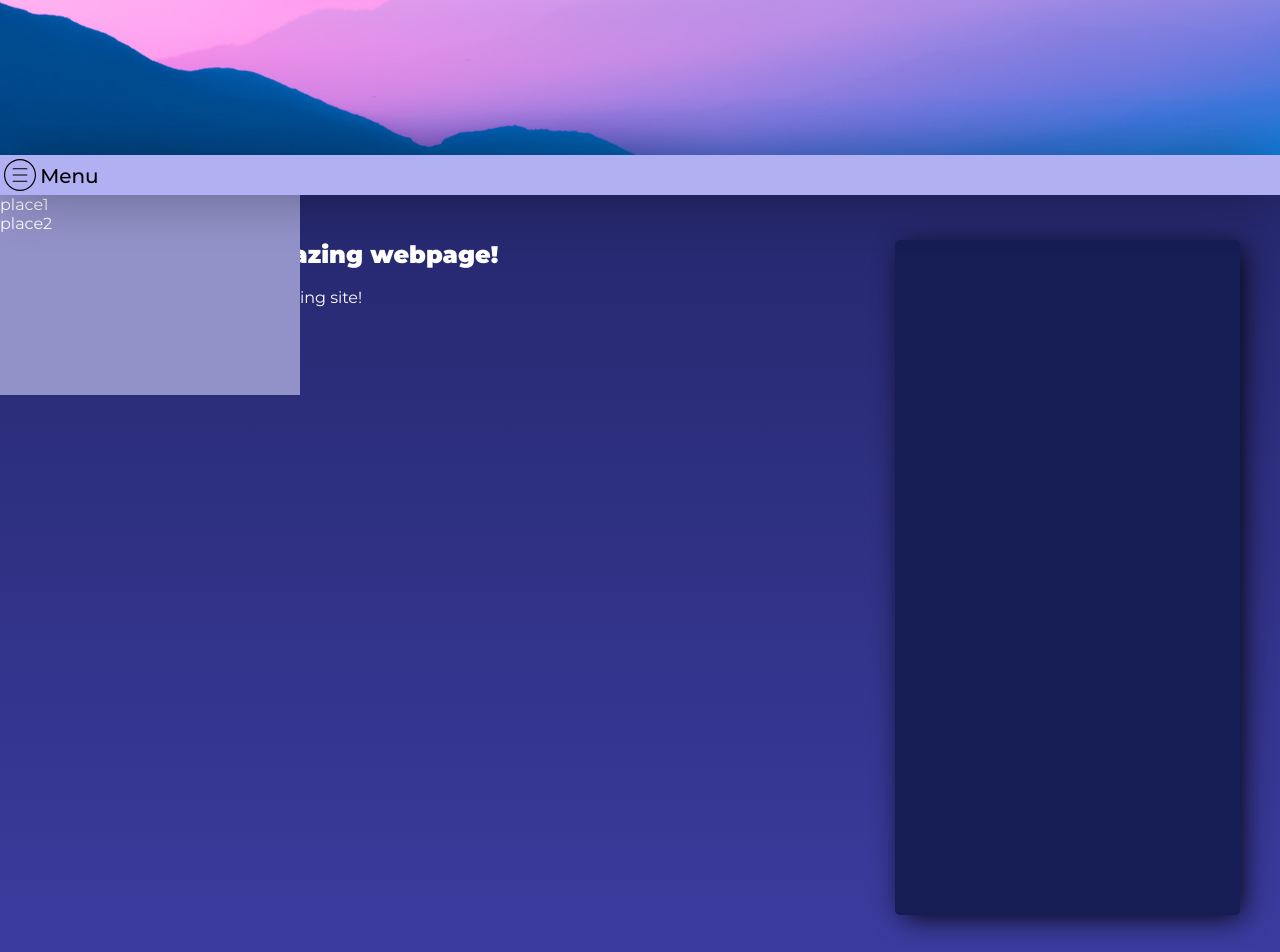
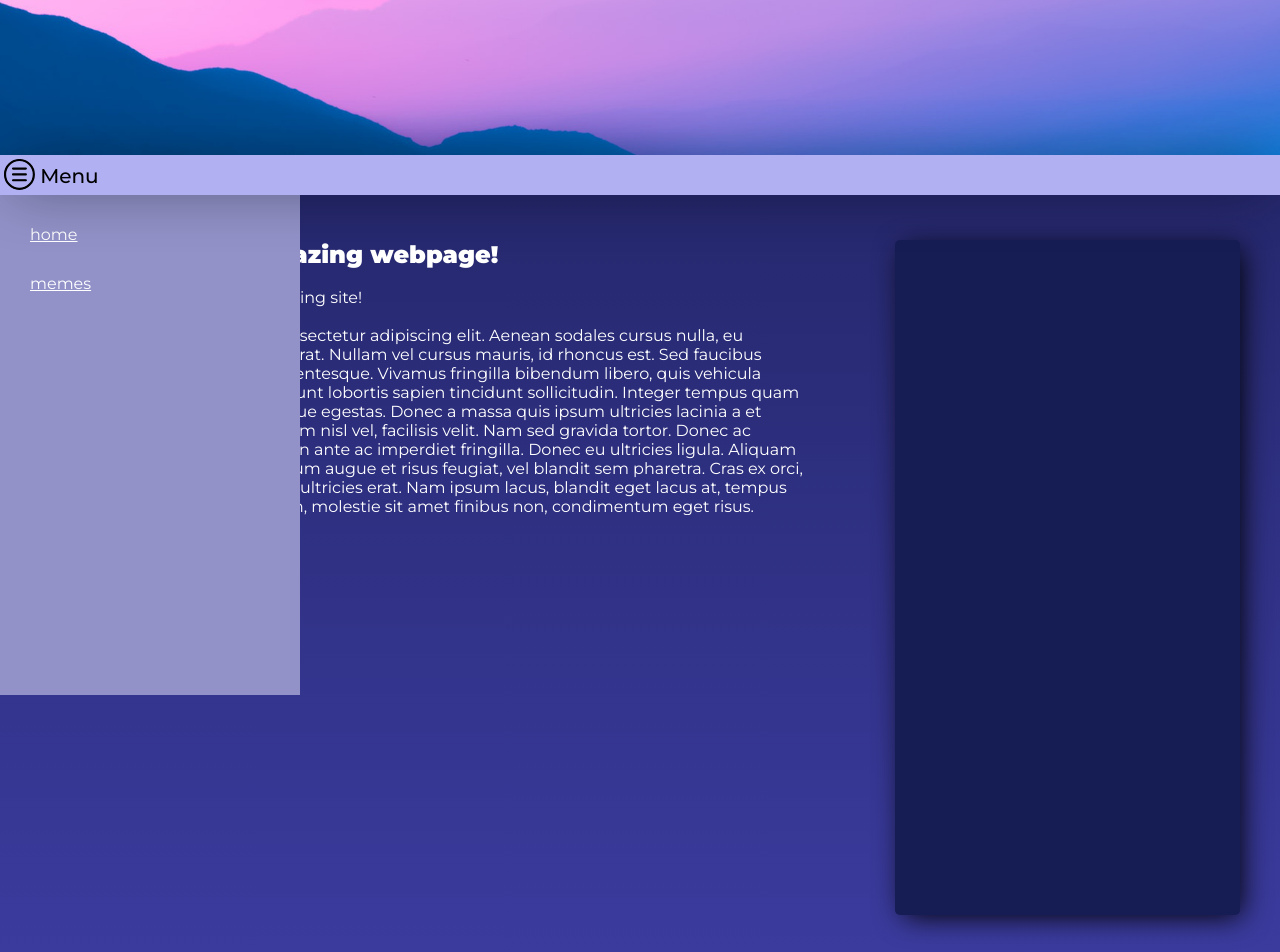
Before and after one commit to FrederikBRoth/RevampedWebsite, a React (Create React App) app: page / in a window 1280 px wide. Shown: the part 605-1557 px from the top of the page. Built offline with nearby package versions, Linux system fonts and the light colour scheme.

Commit message:
Changed img to svg
Created PageLink component to make links

```diff
--- a/public/MainStyle.css
+++ b/public/MainStyle.css
@@ -31,7 +31,8 @@ footer {
 	padding: 4px;
 }
 
-footer img {
+footer svg {
+	position: relative;
 	height: 100%;
 }
 
@@ -51,16 +52,30 @@ Navbar CSS
 */
 .navbar-popup {
 	position: fixed;
-	bottom: -200px;
+	bottom: -500px;
 	left: 0;
-	height: 200px;
+	height: 500px;
 	width: 300px;
 	background-color: rgb(146, 146, 201);
 	transition: bottom 0.5s;
 }
 
+.navbar-popup p {
+	margin: 30px;
+}
+
 .navbar-popup.open-nav {
 	bottom: 40px;
+}
+
+.nav-icon {
+	stroke: black;
+	stroke-width: 2;
+	transition: stroke 0.3s;
+}
+
+.nav-icon:hover {
+	stroke: rgb(107, 107, 224);
 }
 
 /*
@@ -132,4 +147,5 @@ Title CSS
 	grid-area: main;
 	margin: 40px;
 	margin-bottom: 80px;
+	overflow: auto;
 }
--- a/public/index.html
+++ b/public/index.html
@@ -7,7 +7,8 @@
 			href="https://fonts.googleapis.com/css?family=Montserrat:400,500,900&display=swap"
 			rel="stylesheet"
 		/>
-		<link rel="stylesheet" type="text/css" href="MainStyle.css" />
+		<link rel="stylesheet" type="text/css" href="/MainStyle.css" />
+		<link rel="stylesheet" type="text/css" href="/scrollStyle.css" />
 		<meta name="viewport" content="width=device-width, initial-scale=1" />
 		<meta name="theme-color" content="#000000" />
 		<meta
--- /dev/null
+++ b/public/scrollStyle.css
@@ -0,0 +1,31 @@
+::-webkit-scrollbar {
+	width: 9px;
+	height: 9px;
+}
+::-webkit-scrollbar-button {
+	width: 0px;
+	height: 0px;
+}
+::-webkit-scrollbar-thumb {
+	background: #d98de7;
+	border: 0px none #ffffff;
+}
+::-webkit-scrollbar-thumb:hover {
+	background: #ebbef1;
+}
+::-webkit-scrollbar-thumb:active {
+	background: #be3ad6;
+}
+::-webkit-scrollbar-track {
+	background: #3f42b6;
+	border: 0px none #ffffff;
+}
+::-webkit-scrollbar-track:hover {
+	background: #6657ee;
+}
+::-webkit-scrollbar-track:active {
+	background: #3303c2;
+}
+::-webkit-scrollbar-corner {
+	background: transparent;
+}
--- a/src/App.js
+++ b/src/App.js
@@ -19,8 +19,8 @@ function App() {
 					<Route exact path="/" component={MainPage} />
 					<Route exact path="/meme/" component={MemePage} />
 				</Switch>
+				<Footer />
 			</Router>
-			<Footer />
 		</div>
 	);
 }
--- a/src/components/Footer.js
+++ b/src/components/Footer.js
@@ -1,7 +1,5 @@
 import React, { Component, useState } from "react";
 import Navbar from "./Navbar";
-import menuLogo from "../img/menu.svg";
-
 // import styled, { keyframes } from "styled-components";
 // import { fadeIn} from "react-animations";
 
@@ -23,8 +21,14 @@ function Footer() {
 		<div>
 			<Navbar />
 			<footer>
-				<img src={menuLogo} alt="menuicon" onClick={handleClick} />
-
+				<svg
+					className="nav-icon"
+					onClick={handleClick}
+					xmlns="http://www.w3.org/2000/svg"
+					viewBox="0 0 60 60"
+				>
+					<path d="m 28.944882,0.94488192 c -15.439,0 -28.00000008,12.56100008 -28.00000008,28.00000008 0,15.439 12.56100008,28 28.00000008,28 15.439,0 28,-12.561 28,-28 0,-15.439 -12.561,-28.00000008 -28,-28.00000008 z m 0,54.00000008 c -14.337,0 -26.0000001,-11.664 -26.0000001,-26 0,-14.336 11.6630001,-26.0000001 26.0000001,-26.0000001 14.337,0 26,11.6640001 26,26.0000001 0,14.336 -11.663,26 -26,26 z m 12,-38 h -24 c -0.553,0 -1,0.448 -1,1 0,0.552 0.447,1 1,1 h 24 c 0.553,0 1,-0.448 1,-1 0,-0.552 -0.447,-1 -1,-1 z m 0,11 h -24 c -0.553,0 -1,0.448 -1,1 0,0.552 0.447,1 1,1 h 24 c 0.553,0 1,-0.448 1,-1 0,-0.552 -0.447,-1 -1,-1 z m 0,11 h -24 c -0.553,0 -1,0.448 -1,1 0,0.552 0.447,1 1,1 h 24 c 0.553,0 1,-0.448 1,-1 0,-0.552 -0.447,-1 -1,-1 z" />
+				</svg>
 				<label>Menu</label>
 			</footer>
 		</div>
--- a/src/components/Navbar.js
+++ b/src/components/Navbar.js
@@ -1,12 +1,10 @@
 import React, { Component } from "react";
-
+import PageLink from "./PageLink";
 function Navbar() {
 	return (
 		<div className="navbar-popup" id="navbar-popup">
-			<ul>
-				<li>place1</li>
-				<li>place2</li>
-			</ul>
+			<PageLink path="/" text="home" />
+			<PageLink path="/meme/" text="memes" />
 		</div>
 	);
 }
--- /dev/null
+++ b/src/components/PageLink.js
@@ -0,0 +1,11 @@
+import React, { useState } from "react";
+import { Link } from "react-router-dom";
+function PageLink(props) {
+	return (
+		<Link to={props.path}>
+			<p>{props.text}</p>
+		</Link>
+	);
+}
+
+export default PageLink;
--- a/src/pages/MainPage.js
+++ b/src/pages/MainPage.js
@@ -14,6 +14,66 @@ function MainPage() {
 					<h2>Welcome to my amazing webpage!</h2>
 					<br />
 					<p>You will never not love this amazing site!</p>
+					<br />
+					<p>
+						Lorem ipsum dolor sit amet, consectetur adipiscing elit. Aenean
+						sodales cursus nulla, eu bibendum justo imperdiet placerat. Nullam
+						vel cursus mauris, id rhoncus est. Sed faucibus tortor scelerisque
+						venenatis pellentesque. Vivamus fringilla bibendum libero, quis
+						vehicula quam interdum vel. Nunc tincidunt lobortis sapien tincidunt
+						sollicitudin. Integer tempus quam sed felis feugiat, non cursus
+						augue egestas. Donec a massa quis ipsum ultricies lacinia a et
+						dolor. Proin ac ante mattis, dictum nisl vel, facilisis velit. Nam
+						sed gravida tortor. Donec ac condimentum odio. Ut accumsan ante ac
+						imperdiet fringilla. Donec eu ultricies ligula. Aliquam sed nibh
+						magna. Proin elementum augue et risus feugiat, vel blandit sem
+						pharetra. Cras ex orci, ultricies vitae enim sed, dapibus ultricies
+						erat. Nam ipsum lacus, blandit eget lacus at, tempus porttitor mi.
+						Vestibulum mi enim, molestie sit amet finibus non, condimentum eget
+						risus. Suspendisse congue nec elit vel sodales. Suspendisse tempus
+						ipsum at feugiat sollicitudin. Suspendisse in leo nec lectus gravida
+						finibus eget rhoncus erat. Curabitur vehicula porttitor sem, quis
+						viverra arcu interdum ac. Curabitur vitae leo libero. In pulvinar
+						tortor eu mauris varius, sed lacinia risus lobortis. Nunc lacinia
+						pretium magna ut laoreet. Curabitur mi metus, dapibus sed neque
+						vitae, lacinia fermentum sapien. Maecenas neque diam, fringilla id
+						dui sed, eleifend molestie felis. Class aptent taciti sociosqu ad
+						litora torquent per conubia nostra, per inceptos himenaeos. Donec
+						sed odio elit. Cras ut dolor quis ante molestie faucibus. Lorem
+						ipsum dolor sit amet, consectetur adipiscing elit. In lacinia
+						ultrices nisi, ut malesuada quam bibendum vitae. Donec id magna
+						suscipit, convallis orci sed, ultrices ligula.
+					</p>
+					<br />
+					<p>
+						Lorem ipsum dolor sit amet, consectetur adipiscing elit. Aenean
+						sodales cursus nulla, eu bibendum justo imperdiet placerat. Nullam
+						vel cursus mauris, id rhoncus est. Sed faucibus tortor scelerisque
+						venenatis pellentesque. Vivamus fringilla bibendum libero, quis
+						vehicula quam interdum vel. Nunc tincidunt lobortis sapien tincidunt
+						sollicitudin. Integer tempus quam sed felis feugiat, non cursus
+						augue egestas. Donec a massa quis ipsum ultricies lacinia a et
+						dolor. Proin ac ante mattis, dictum nisl vel, facilisis velit. Nam
+						sed gravida tortor. Donec ac condimentum odio. Ut accumsan ante ac
+						imperdiet fringilla. Donec eu ultricies ligula. Aliquam sed nibh
+						magna. Proin elementum augue et risus feugiat, vel blandit sem
+						pharetra. Cras ex orci, ultricies vitae enim sed, dapibus ultricies
+						erat. Nam ipsum lacus, blandit eget lacus at, tempus porttitor mi.
+						Vestibulum mi enim, molestie sit amet finibus non, condimentum eget
+						risus. Suspendisse congue nec elit vel sodales. Suspendisse tempus
+						ipsum at feugiat sollicitudin. Suspendisse in leo nec lectus gravida
+						finibus eget rhoncus erat. Curabitur vehicula porttitor sem, quis
+						viverra arcu interdum ac. Curabitur vitae leo libero. In pulvinar
+						tortor eu mauris varius, sed lacinia risus lobortis. Nunc lacinia
+						pretium magna ut laoreet. Curabitur mi metus, dapibus sed neque
+						vitae, lacinia fermentum sapien. Maecenas neque diam, fringilla id
+						dui sed, eleifend molestie felis. Class aptent taciti sociosqu ad
+						litora torquent per conubia nostra, per inceptos himenaeos. Donec
+						sed odio elit. Cras ut dolor quis ante molestie faucibus. Lorem
+						ipsum dolor sit amet, consectetur adipiscing elit. In lacinia
+						ultrices nisi, ut malesuada quam bibendum vitae. Donec id magna
+						suscipit, convallis orci sed, ultrices ligula.
+					</p>
 				</div>
 				<div className="morememes"></div>
 				<div className="memes"></div>
```
Also changed, not shown: src/img/menu.svg (deleted), src/svg/SvgRender.js (added), src/svg/menu.svg (added).
